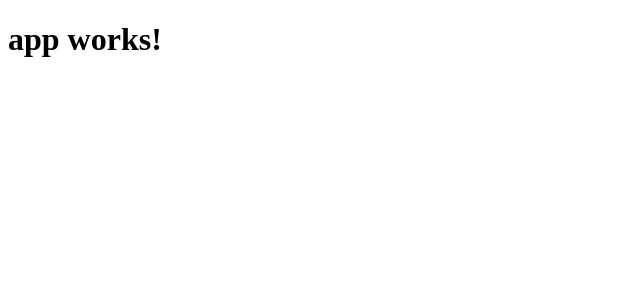
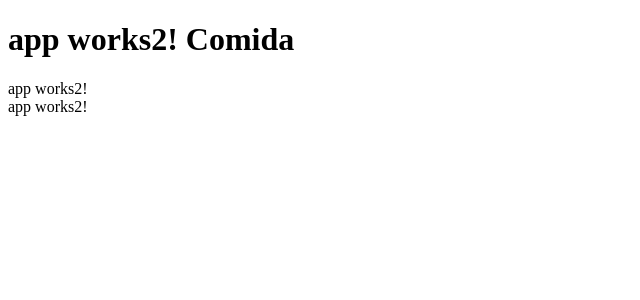
Before and after one commit to metafisico76/angular1, an Angular app: page / in a window 1280 px wide. Shown: the top 300 px of the page, without its empty margins (0-640 px from the left). Built offline with nearby package versions, Linux system fonts and the light colour scheme.

Commit message:
cambio subido

```diff
--- a/src/app/app.component.html
+++ b/src/app/app.component.html
@@ -1,3 +1,6 @@
 <h1>
   {{title}}
+  {{getComer()}}
 </h1>
+<div [textContent]="title"></div>
+<div [innerHTML]="title"></div>
--- a/src/app/app.component.ts
+++ b/src/app/app.component.ts
@@ -6,5 +6,10 @@ import { Component } from '@angular/core';
   styleUrls: ['./app.component.css']
 })
 export class AppComponent {
-  title = 'app works!';
+  title = 'app works2!';
+
+
+  getComer() : string {
+    return "Comida";
+  }
 }
```
Also changed, not shown: 1 other file (tests, documents, lock files or other folders).
